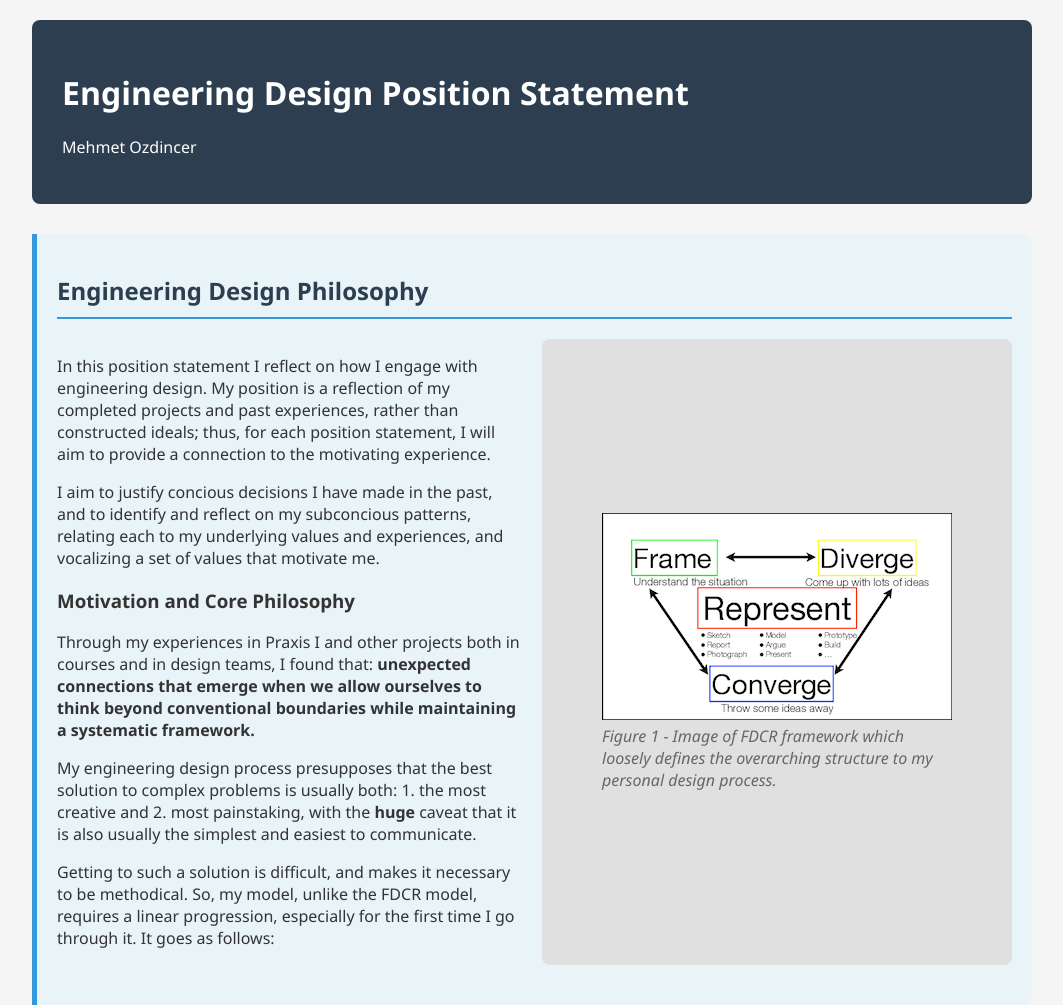
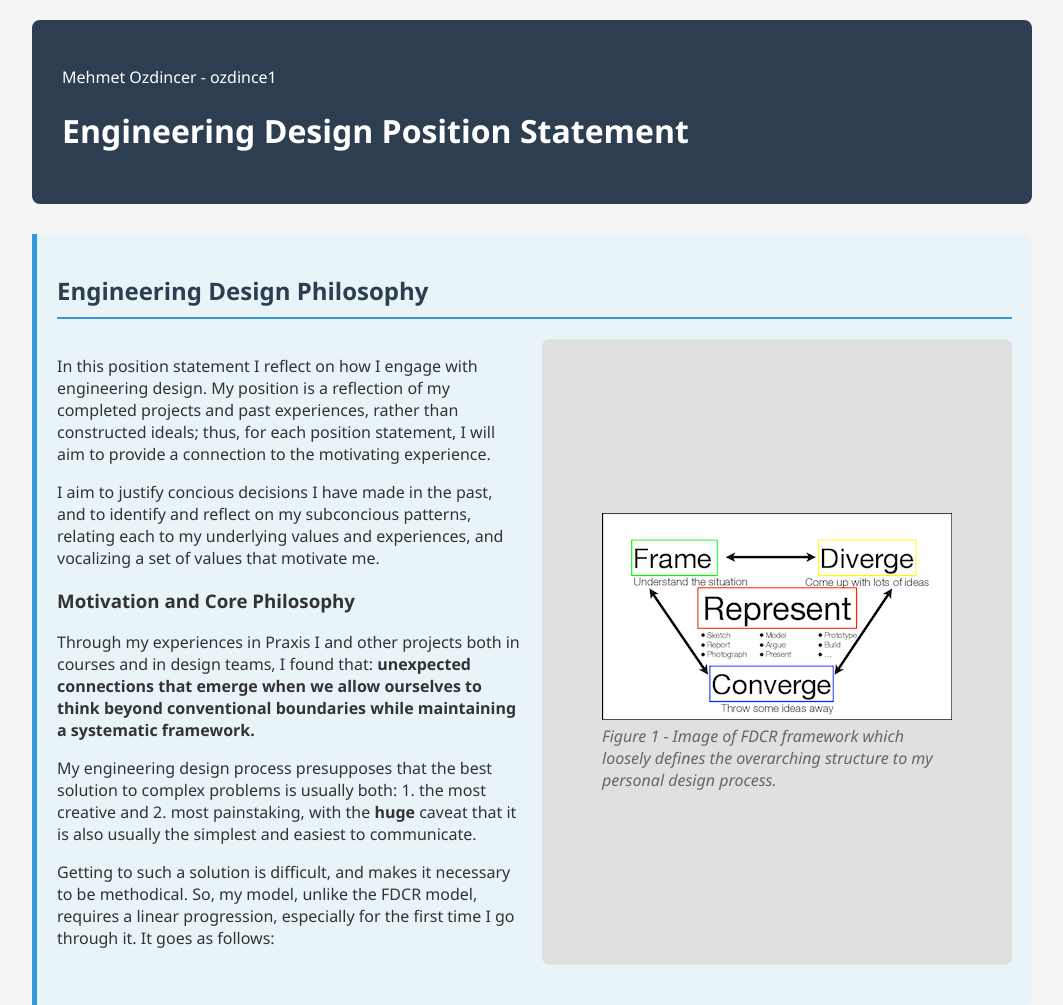
Before and after one commit to memo-ozdincer/position-statement, a plain HTML site: page index.html in a window 1280 px wide. Shown: the top 1005 px of the page, without its empty margins (108-1171 px from the left). Drawn offline with Linux system fonts and the light colour scheme.

```diff
--- a/index.html
+++ b/index.html
@@ -121,8 +121,8 @@
 </head>
 <body>
     <div class="chapter-header">
+        <p>Mehmet Ozdincer - ozdince1</p>
         <h1>Engineering Design Position Statement</h1>
-        <p>Mehmet Ozdincer</p>
     </div>
 
     <div class="key-concept">
```
